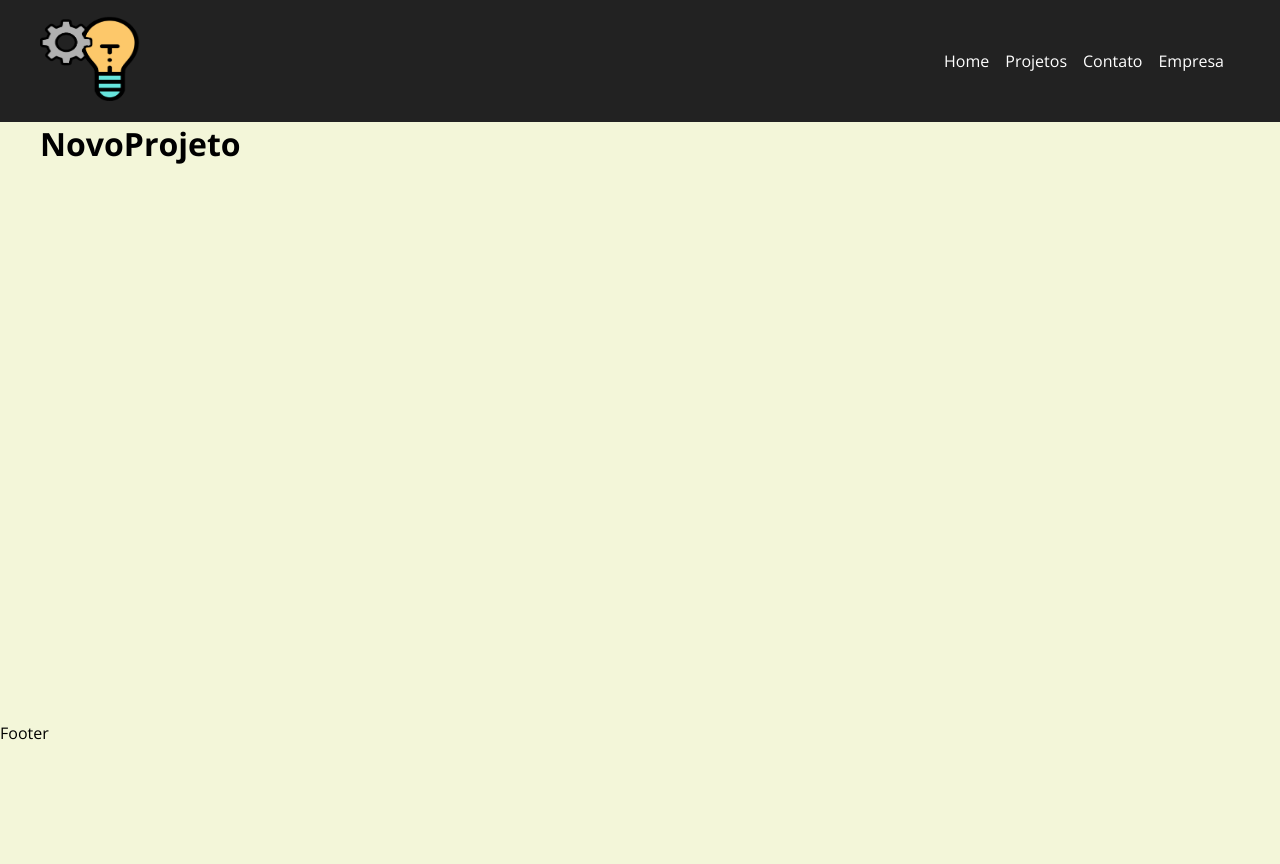
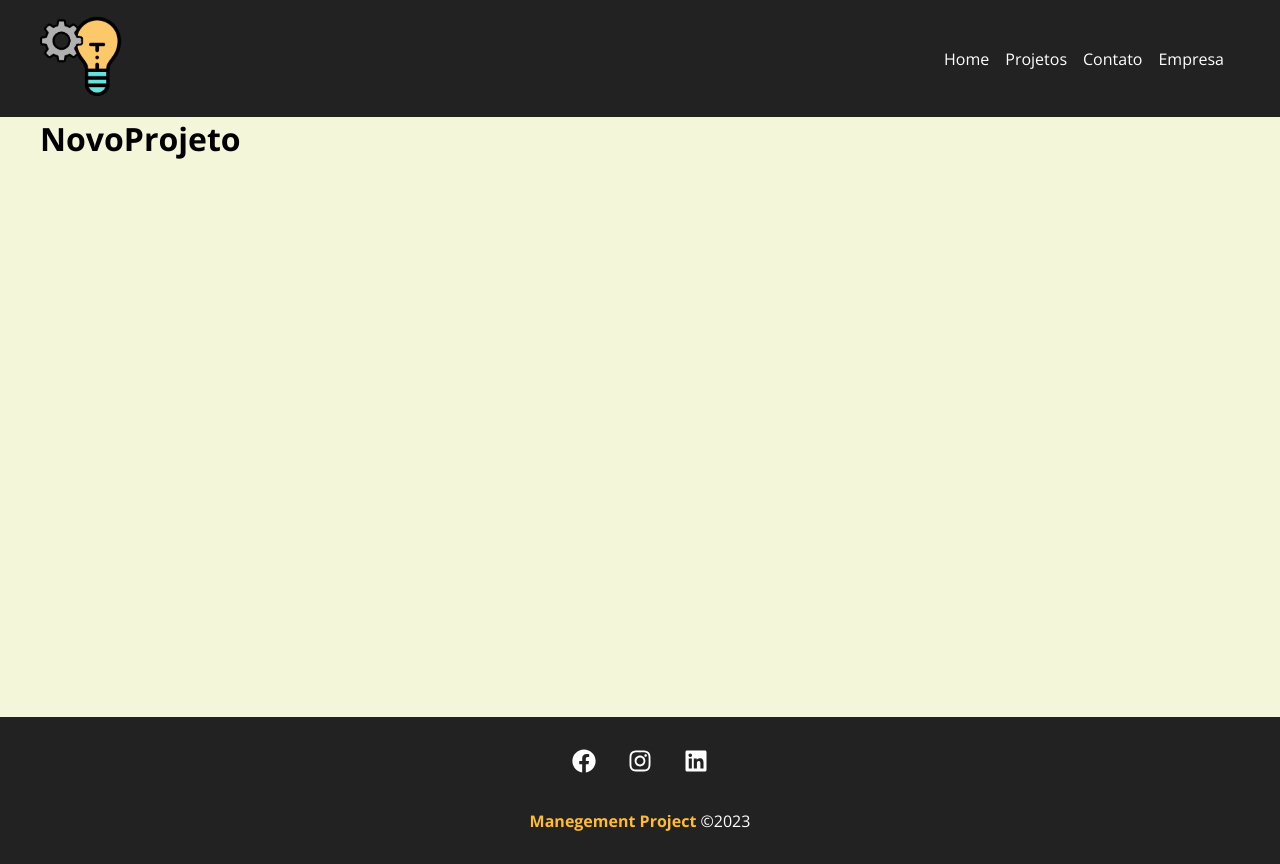
Before and after one commit to GabrielSilveira2026/ManegementProject, a React (Create React App) app: page /novoprojeto in a window 1280 px wide. Before the commit the page ends 800 px from the top, so only its background shows below. Built offline with nearby package versions, Linux system fonts and the light colour scheme.

Commit message:
Estruturado NavBar e Footer, com estilização basica via classes

```diff
--- a/src/App.js
+++ b/src/App.js
@@ -1,4 +1,4 @@
-import {BrowserRouter as Router, Routes, Route, Link} from 'react-router-dom'
+import {BrowserRouter as Router, Routes, Route} from 'react-router-dom'
 import Home from './componentes/paginas/Home';
 import Contato from './componentes/paginas/Contato';
 import NovoProjeto from './componentes/paginas/NovoProjeto';
--- a/src/componentes/layout/Footer/Footer.js
+++ b/src/componentes/layout/Footer/Footer.js
@@ -1,8 +1,16 @@
-import React from 'react'
+import {FaFacebook, FaInstagram, FaLinkedin} from 'react-icons/fa'
+import styles from './Footer.module.css'
 
 function Footer() {
   return (
-    <p>Footer</p>
+    <footer className={styles.footer}>
+      <ul className={styles.social_list}>
+        <li><FaFacebook/></li>
+        <li><FaInstagram/></li>
+        <li><FaLinkedin/></li>
+      </ul>
+      <p className={styles.copy_right}><span>Manegement Project</span> &copy;2023</p>
+    </footer>
   )
 }
 
--- a/src/componentes/layout/Footer/Footer.module.css
+++ b/src/componentes/layout/Footer/Footer.module.css
@@ -0,0 +1,35 @@
+.footer {
+    background-color: #222;
+    color: #fff;
+    padding: 2em;
+    text-align: center;
+}
+
+
+.social_list {
+    display: flex;
+    justify-content: center;
+    list-style-type: none
+}
+
+.social_list li {
+    margin: 0 1em;
+}
+
+.social_list li:hover {
+    color: #ffbb33;
+}
+
+.social_list svg {
+    font-size: 1.5em;
+    cursor: pointer;
+}
+
+.copy_right {
+    margin-top: 2em;
+}
+
+.copy_right span {
+    font-weight: bold;
+    color: #ffbb33;
+}
--- a/src/componentes/layout/NavBar/NavBar.js
+++ b/src/componentes/layout/NavBar/NavBar.js
@@ -6,22 +6,22 @@
 
 function NavBar() {
   return (
-    <nav class={styles.navBar}>
+    <nav className={styles.navBar}>
       <Container>
         <Link to='/'>
-          <img class={styles.logo} src={logo} alt='manegementproject'></img>
+          <img className={styles.logo} src={logo} alt='manegementproject'></img>
         </Link>
-        <ul class={styles.list}>
-          <li class={styles.item}>
+        <ul className={styles.list}>
+          <li className={styles.item}>
             <Link to="/">Home</Link>
           </li>
-          <li class={styles.item}>
+          <li className={styles.item}>
             <Link to="/projetos">Projetos</Link>
           </li>
-          <li class={styles.item}>
+          <li className={styles.item}>
             <Link to="/contato">Contato</Link>
           </li>
-          <li class={styles.item}>
+          <li className={styles.item}>
             <Link to="/empresa">Empresa</Link>
           </li>
         </ul>
--- a/src/componentes/layout/NavBar/NavBar.module.css
+++ b/src/componentes/layout/NavBar/NavBar.module.css
@@ -6,8 +6,7 @@
 }
 
 .logo {
-    width: 100px;
-    height: 85px;
+    height: 5em;
 }
 
 .list {
```
